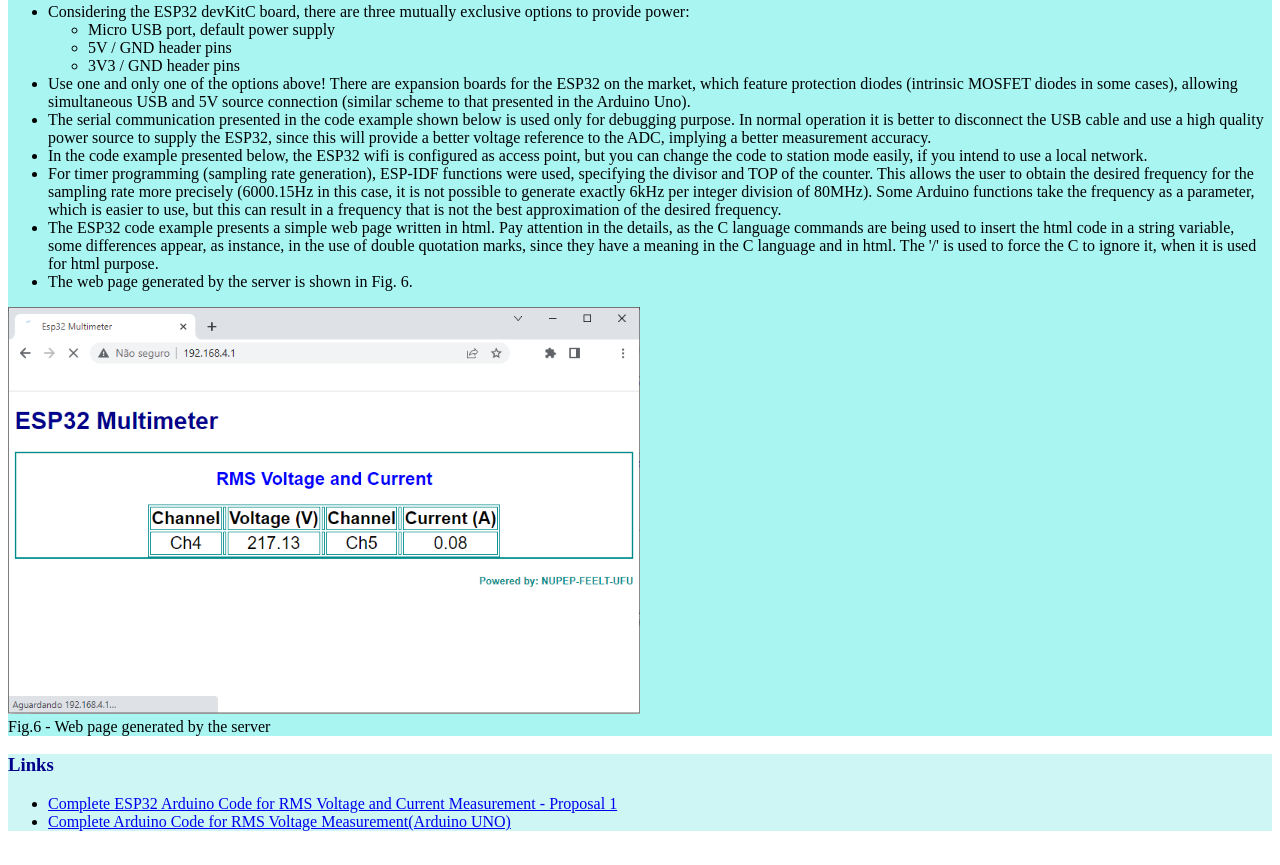
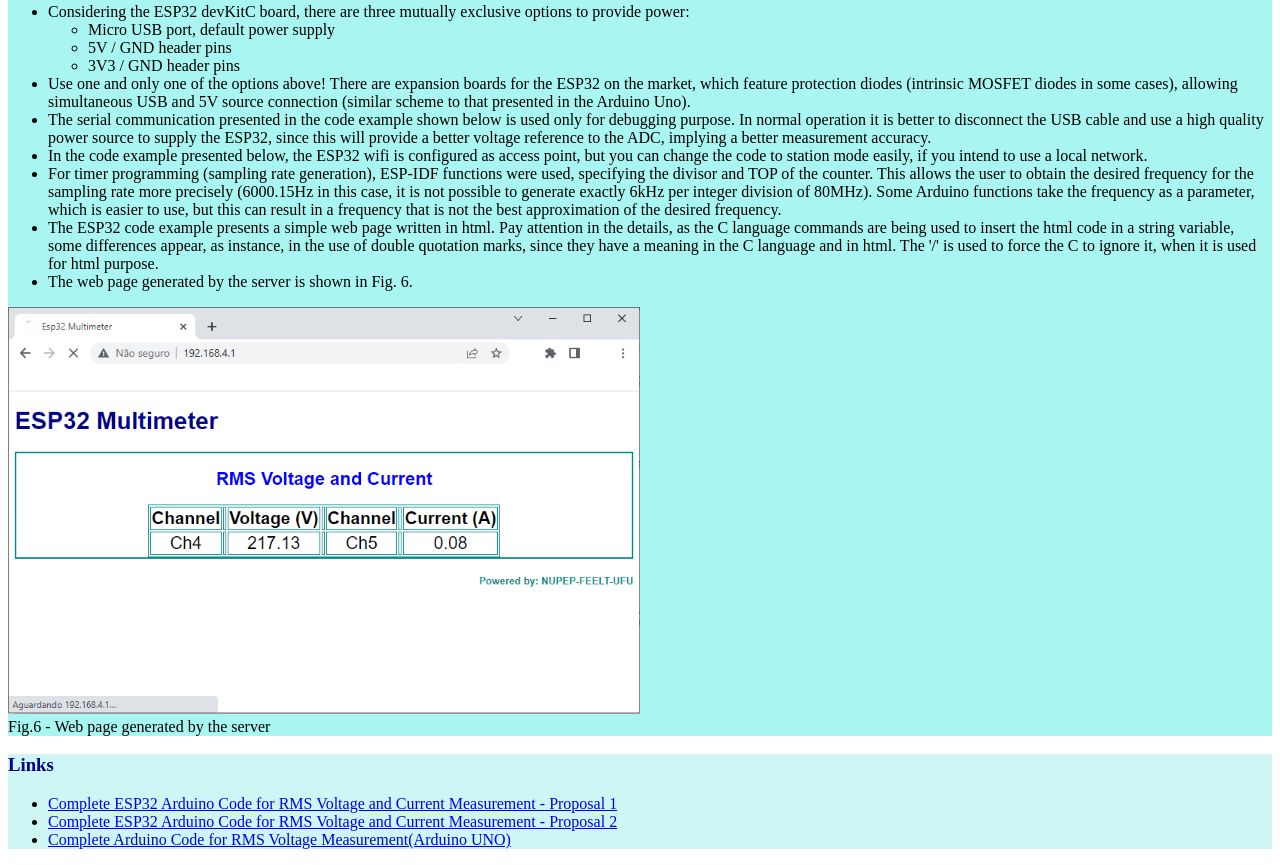
Before and after one commit to Ernane-AAC/RMS-Voltage-and-Current-Measurements-Using-ESP32, a plain HTML site: page index.html in a window 1280 px wide. Shown: the part 3749-4614 px from the top of the page. Drawn offline with Linux system fonts and the light colour scheme.

Commit message:
Update index.html
Insert proposal 2 link

```diff
--- a/index.html
+++ b/index.html
@@ -114,7 +114,8 @@
         <h3> Links </h3>
 		<ul>
 		   <li><a href="https://github.com/Ernane-AAC/RMS-Voltage-and-Current-Measurements-Using-ESP32/blob/main/ESP32_Web_LCD_Multimeter/ESP32_Web_LCD_Multimeter.ino">Complete ESP32 Arduino Code for RMS Voltage and Current Measurement - Proposal 1</a></li>
-	       <li><a href="https://github.com/Ernane-AAC/RMS-Voltage-Measurement/blob/main/Acq_RMS_Volt/Acq_RMS_Volt.ino">Complete Arduino Code for RMS Voltage Measurement(Arduino UNO)</a></li>
+	       <li><a href="https://github.com/Ernane-AAC/RMS-Voltage-and-Current-Measurements-Using-ESP32/blob/main/ESP32_Web_Multimeter_Floating_Point/ESP32_Web_Multimeter_Floating_Point.ino">Complete ESP32 Arduino Code for RMS Voltage and Current Measurement - Proposal 2</a></li>
+		   <li><a href="https://github.com/Ernane-AAC/RMS-Voltage-Measurement/blob/main/Acq_RMS_Volt/Acq_RMS_Volt.ino">Complete Arduino Code for RMS Voltage Measurement(Arduino UNO)</a></li>
 	    </ul>
 	</div>
 </body>
```
